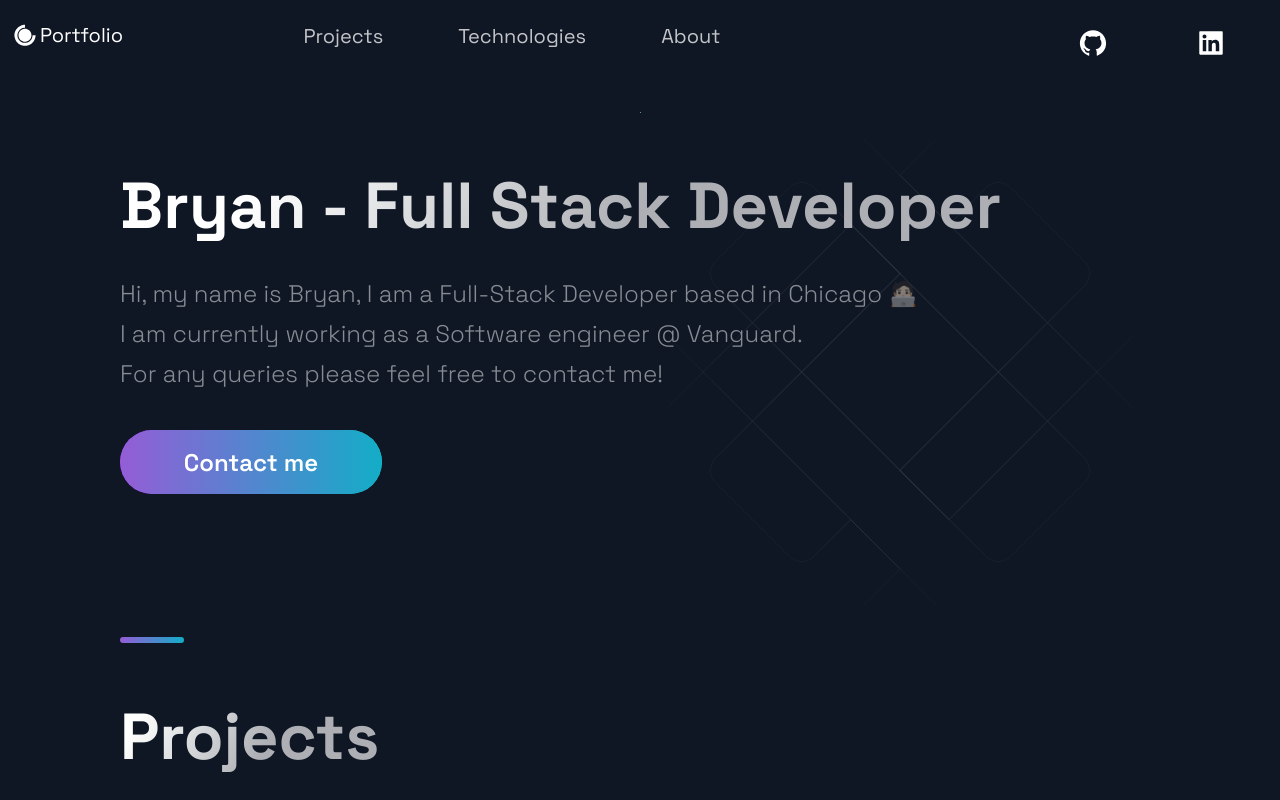
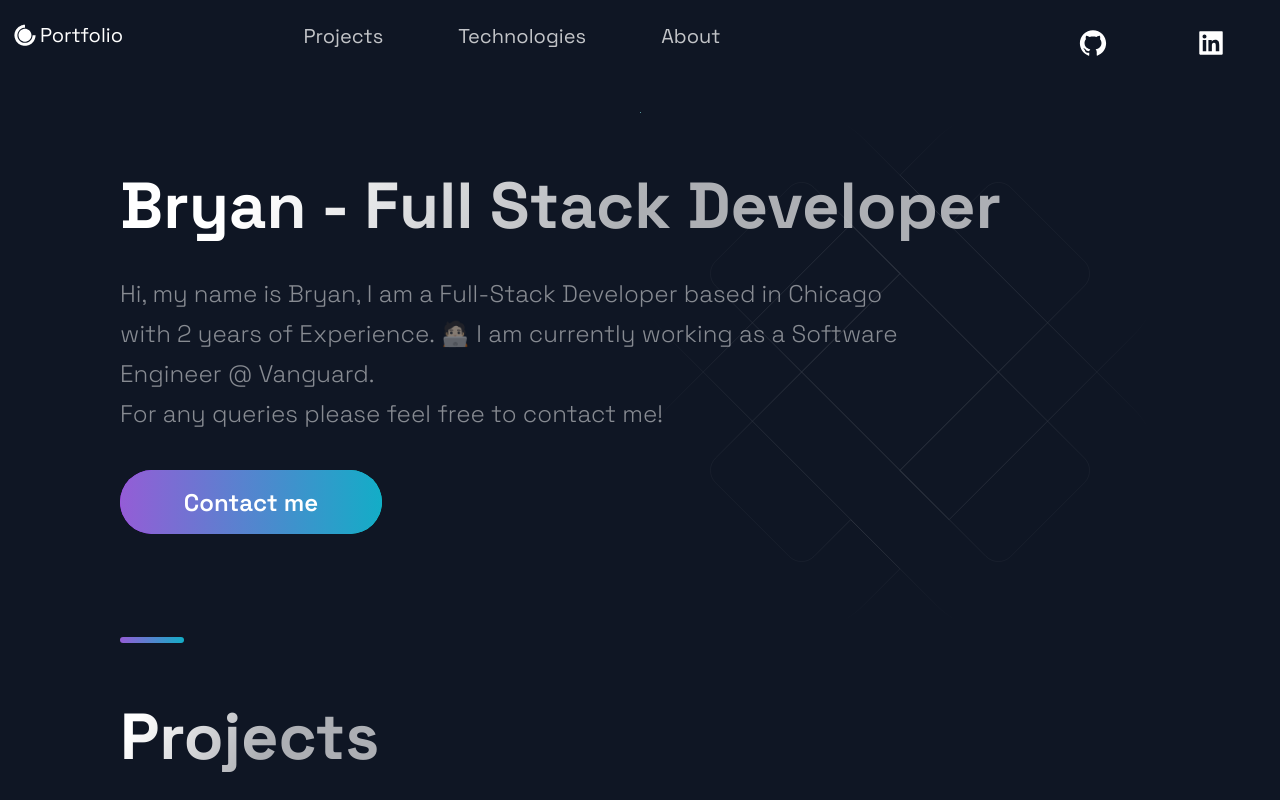
Before and after one commit to bryan-arriaga/portfolio_website, a Next.js app: page / in a window 1280 px wide. Shown: the top 800 px of the page. Built offline with nearby package versions, Linux system fonts and the light colour scheme.

Commit message:
'update about me'

```diff
--- a/src/components/Hero/Hero.js
+++ b/src/components/Hero/Hero.js
@@ -11,7 +11,7 @@ const Hero = (props) => (
       Bryan - Full Stack Developer <br />
     </SectionTitle>
     <SectionText>
-      Hi, my name is Bryan, I am a Full-Stack Developer based in Chicago 🧑🏻‍💻 I am currently working as a Software engineer @ Vanguard.
+      Hi, my name is Bryan, I am a Full-Stack Developer based in Chicago with 2 years of Experience. 🧑🏻‍💻 I am currently working as a Software Engineer @ Vanguard.
       <br />
       For any queries please feel free to contact me!
 
```
